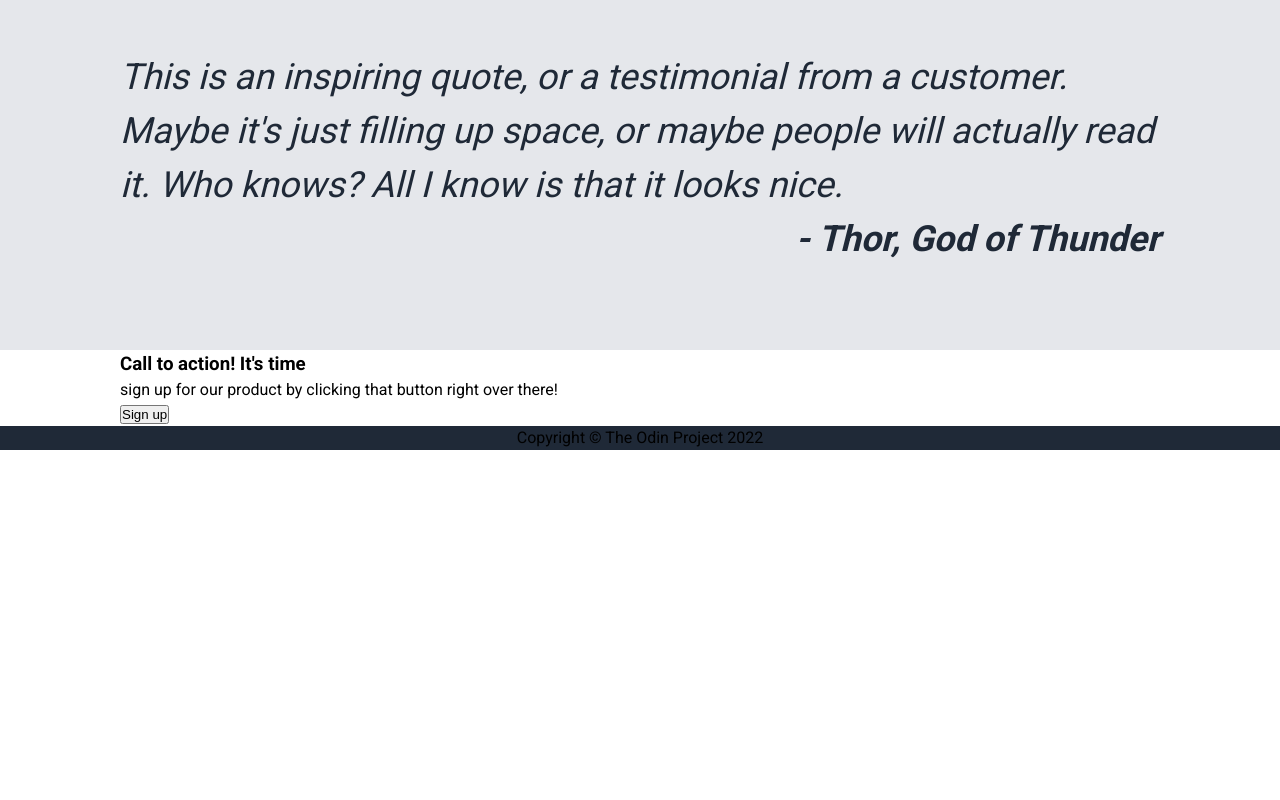
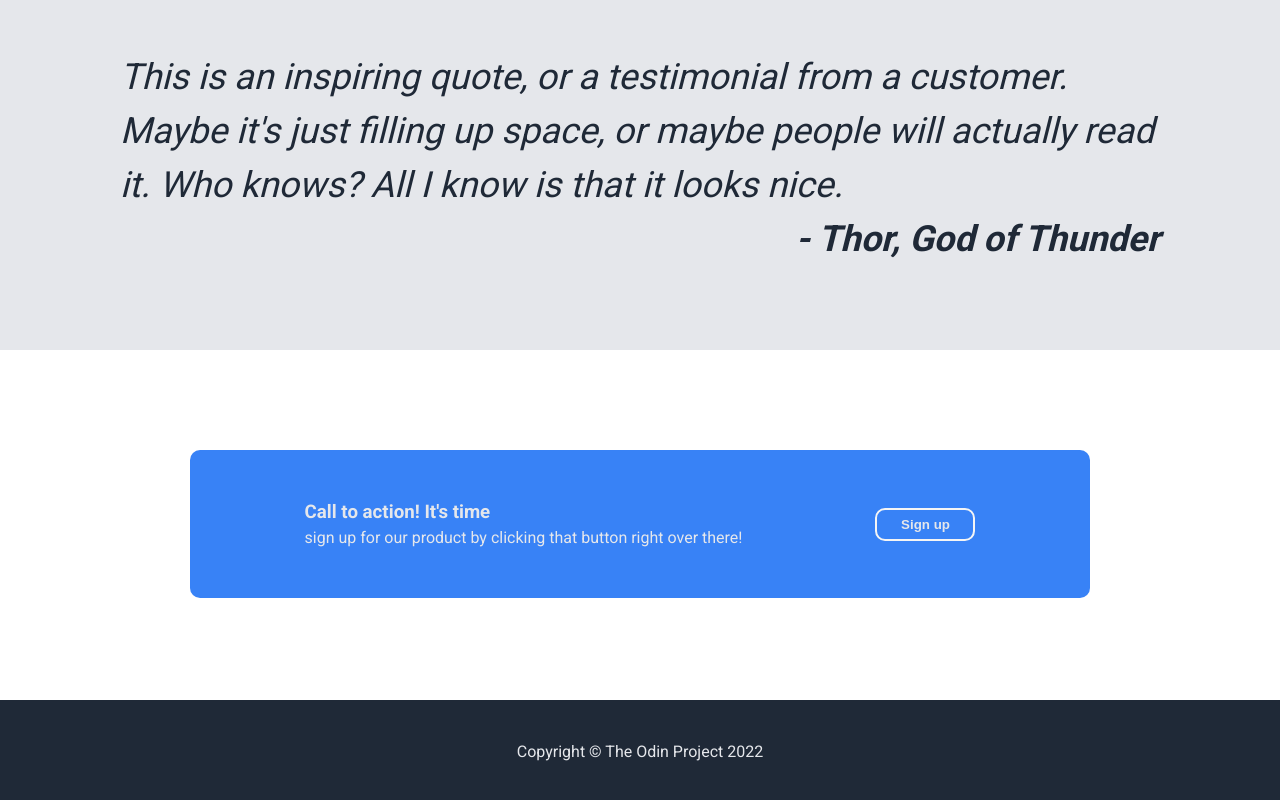
Before and after one commit to jomoke814/odin-project-website, a plain HTML site: page index.html in a window 1280 px wide. Shown: the part 910-1710 px from the top of the page. Before the commit the page ends 1360 px from the top, so only its background shows below. Drawn offline with Linux system fonts and the light colour scheme.

Commit message:
styling sign up section and footer section

```diff
--- a/css/styles.css
+++ b/css/styles.css
@@ -60,9 +60,10 @@ ul {
 }
 
 .header {
+    display: flex;
     background-color: #1F2937;
     min-height: 400px;
-    padding-top: 50px;
+    /* padding-top: 50px; */
 }
 
 .header h1 {
@@ -106,6 +107,7 @@ ul {
 .push-right p {
    text-align: center;
    padding-top: 80px;
+   max-width: 480px;
 }
 
 .main {
@@ -146,6 +148,10 @@ ul {
     width: 150px;
 }
 
+.card p {
+    color: #1F2937;
+}
+
 .Quote-section {
     min-height: 400px;
     background-color: #e5e7eb;
@@ -170,13 +176,45 @@ span {
     font-weight: bold;
 }
 
+.sign-up-section {
+    min-height: 350px;
+}
 
+.sign-up-section .container {
+    display: flex;
+    align-items: center;
+    justify-content: center;
+    padding: 100px;
+}
 
+.container .sign-up {
+    display: flex;
+    align-items: center;
+    justify-content: space-around;
+    background-color: #3882f6;
+    padding: 48px;
+    width: 100%;
+    border-radius: 10px;
+}
+
+.sign-up h3,p {
+    color:#E5E7EB
+}
+
+.sign-up .btn-second {
+    background-color: #3882f6;
+    color: #E5E7EB;
+    font-weight: bold;
+    padding: 7px;
+    border-radius: 10px;
+    width: 100px;
+    border: 2px solid whitesmoke
+}
 
 .footer {
     display: flex;
     align-items: center;
     justify-content: center;
     background-color: #1F2937;
-    height: 50px;
+    padding: 40px;
 }
--- a/index.html
+++ b/index.html
@@ -69,12 +69,16 @@
         </div>
     </section>
 
-    <section class="sign-up">
+    <section class="sign-up-section">
         <div class="container">
             <div class="sign-up">
-                <h3>Call to action! It's time</h3>
-                <p>sign up for our product by clicking that button right over there!</p>
-                <button class="btn-second">Sign up</button>
+                <div>
+                    <h3>Call to action! It's time</h3>
+                    <p>sign up for our product by clicking that button right over there!</p>
+                </div>
+                <div>
+                    <button class="btn-second">Sign up</button>
+                </div>
             </div>
         </div>
 
```
